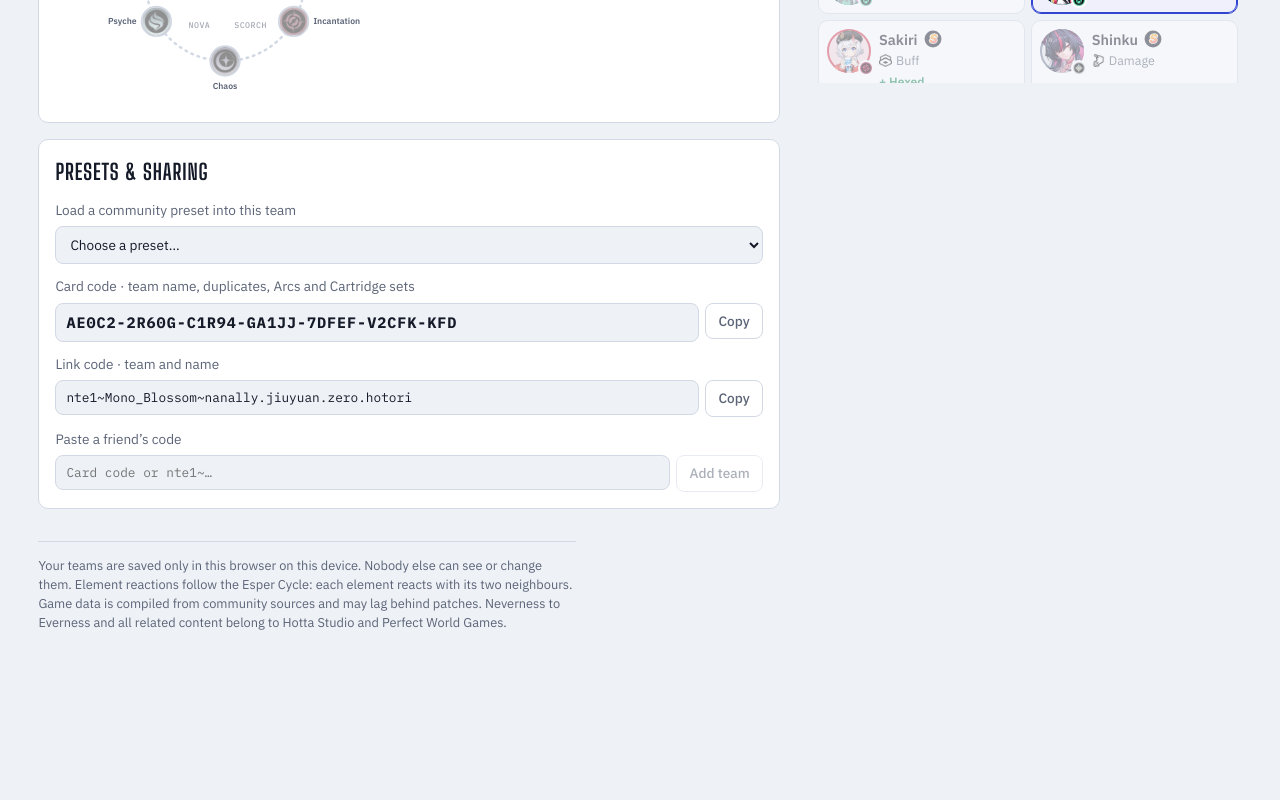
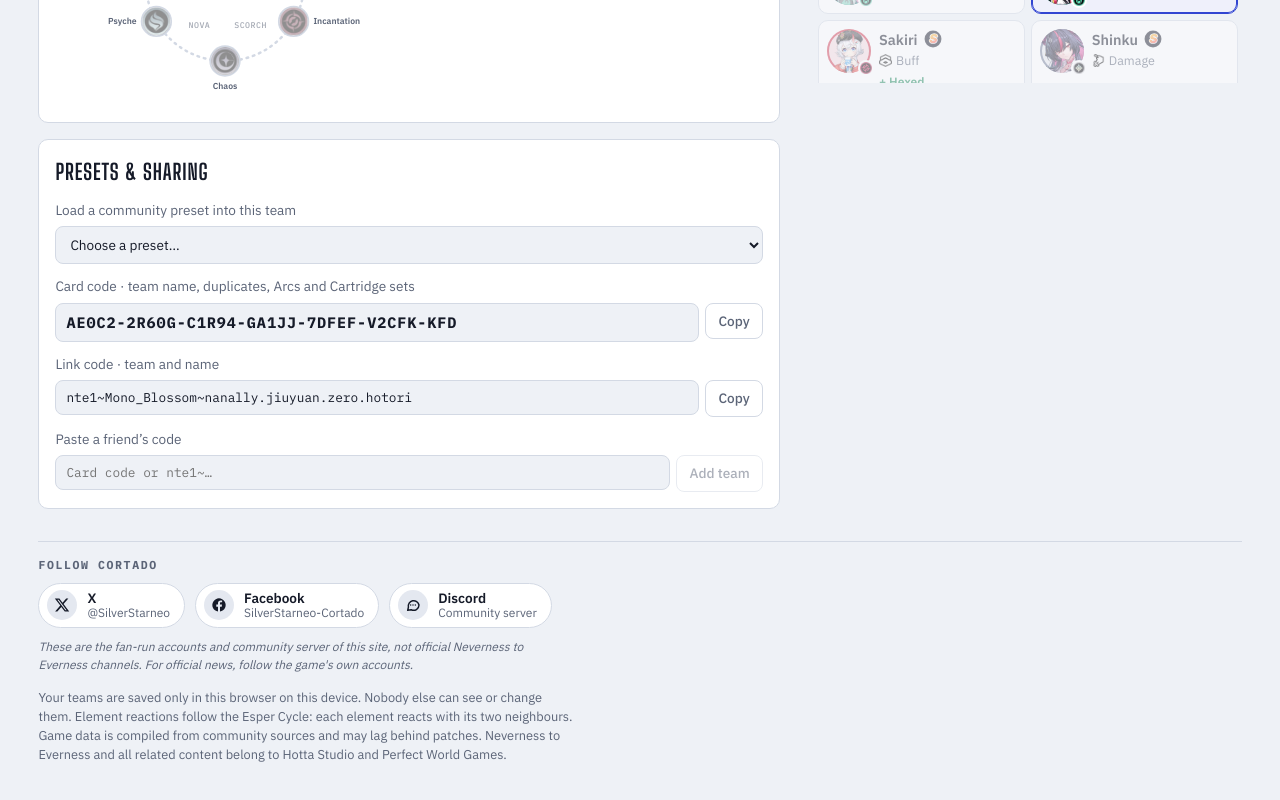
Before and after one commit to SalmanStarneo/nte-team-builder, a React (Vite) app: page / in a window 1280 px wide. Shown: the part 872-1672 px from the top of the page. Before the commit the page ends 1544 px from the top, so only its background shows below. Built offline with nearby package versions, Linux system fonts and the light colour scheme.

Commit message:
Add fan-run social links to the footer
X, Facebook and the community Discord, with a note that they are not official Neverness to Everness channels.

Co-Authored-By: Claude Opus 5.5 <noreply@anthropic.com>
Claude-Session: https://claude.ai/code/session_01THnzwembB6ikRgs4A7xnwB

```diff
--- a/src/App.jsx
+++ b/src/App.jsx
@@ -14,6 +14,7 @@ import LoadoutPanel from './components/LoadoutPanel.jsx';
 import GlossaryPage from './components/GlossaryPage.jsx';
 import ConsolePage from './components/ConsolePage.jsx';
 import Portrait from './components/Portrait.jsx';
+import SocialLinks from './components/SocialLinks.jsx';
 import Roster from './components/Roster.jsx';
 import SharePanel from './components/SharePanel.jsx';
 import TeamSlots from './components/TeamSlots.jsx';
@@ -189,10 +190,13 @@ export default function App() {
       {exporting && <ExportDialog team={active} onClose={() => setExporting(false)} />}
 
       <footer className="foot">
+        <SocialLinks />
+        <p className="foot__notes">
         Your teams are saved only in this browser on this device. Nobody else can see or change them.
         Element reactions follow the Esper Cycle: each element reacts with its two neighbours.
         Game data is compiled from community sources and may lag behind patches.
         Neverness to Everness and all related content belong to Hotta Studio and Perfect World Games.
+        </p>
       </footer>
     </div>
   );
--- /dev/null
+++ b/src/components/SocialLinks.jsx
@@ -0,0 +1,88 @@
+// Links to the fan-run Cortado accounts and community Discord.
+// These are the project's own channels, not official Neverness to Everness ones,
+// and the footer says so next to them.
+
+const LINKS = [
+  {
+    id: 'x',
+    label: 'X',
+    handle: '@SilverStarneo',
+    href: 'https://x.com/SilverStarneo',
+    icon: (
+      <svg viewBox="0 0 24 24" aria-hidden="true">
+        <path
+          fill="currentColor"
+          d="M18.24 2.25h3.31l-7.23 8.26 8.5 11.24h-6.65l-5.21-6.82-5.97 6.82H1.68l7.73-8.84L1.25 2.25h6.83l4.71 6.23 5.45-6.23Zm-1.16 17.52h1.83L7.08 4.13H5.12l11.96 15.64Z"
+        />
+      </svg>
+    ),
+  },
+  {
+    id: 'facebook',
+    label: 'Facebook',
+    handle: 'SilverStarneo-Cortado',
+    href: 'https://www.facebook.com/share/19TtHpBbu3/',
+    icon: (
+      <svg viewBox="0 0 24 24" aria-hidden="true">
+        <path
+          fill="currentColor"
+          d="M13.5 21.9v-7.4h2.6l.4-3.1h-3V9.5c0-.9.3-1.5 1.6-1.5h1.6V5.2c-.3 0-1.2-.1-2.3-.1-2.3 0-3.9 1.4-3.9 4v2.3H7.9v3.1h2.6v7.4a10 10 0 1 1 3 0Z"
+        />
+      </svg>
+    ),
+  },
+  {
+    // A plain chat bubble rather than the Discord logo, as in the rest of the brand.
+    id: 'discord',
+    label: 'Discord',
+    handle: 'Community server',
+    href: 'https://discord.gg/YnC439yB3',
+    icon: (
+      <svg
+        viewBox="0 0 24 24"
+        fill="none"
+        stroke="currentColor"
+        strokeWidth="2.2"
+        strokeLinecap="round"
+        strokeLinejoin="round"
+        aria-hidden="true"
+      >
+        <path d="M21 12a8 8 0 0 1-11.6 7.1L4 20l1.1-4.6A8 8 0 1 1 21 12Z" />
+        <path d="M8.5 12h.01M12 12h.01M15.5 12h.01" />
+      </svg>
+    ),
+  },
+];
+
+export default function SocialLinks() {
+  return (
+    <section className="social" aria-labelledby="social-title">
+      <h2 id="social-title" className="social__title">
+        Follow Cortado
+      </h2>
+      <ul className="social__list">
+        {LINKS.map((l) => (
+          <li key={l.id}>
+            <a
+              className={`social__link social__link--${l.id}`}
+              href={l.href}
+              target="_blank"
+              rel="noopener noreferrer"
+              aria-label={`${l.label}: ${l.handle} (opens in a new tab)`}
+            >
+              <span className="social__icon">{l.icon}</span>
+              <span className="social__text">
+                <span className="social__name">{l.label}</span>
+                <span className="social__handle">{l.handle}</span>
+              </span>
+            </a>
+          </li>
+        ))}
+      </ul>
+      <p className="social__note">
+        These are the fan-run accounts and community server of this site, not official
+        Neverness to Everness channels. For official news, follow the game&apos;s own accounts.
+      </p>
+    </section>
+  );
+}
--- a/src/styles.css
+++ b/src/styles.css
@@ -1277,7 +1277,93 @@ button {
   border-top: 1px solid var(--line);
   font-size: 0.8rem;
   color: var(--muted);
+}
+
+.foot__notes {
+  margin: 14px 0 0;
   max-width: 70ch;
+}
+
+/* Fan-run social links in the footer */
+.social__title {
+  margin: 0 0 10px;
+  font-family: var(--font-mono);
+  font-size: 0.72rem;
+  font-weight: 700;
+  letter-spacing: 0.14em;
+  text-transform: uppercase;
+  color: var(--muted);
+}
+
+.social__list {
+  list-style: none;
+  margin: 0;
+  padding: 0;
+  display: flex;
+  flex-wrap: wrap;
+  gap: 10px;
+}
+
+.social__link {
+  display: flex;
+  align-items: center;
+  gap: 10px;
+  min-height: 44px;
+  padding: 6px 14px 6px 8px;
+  border: 1px solid var(--line);
+  border-radius: 999px;
+  background: var(--surface);
+  color: var(--fg);
+  text-decoration: none;
+  transition: border-color 0.15s, transform 0.15s;
+}
+
+.social__link:hover {
+  border-color: var(--accent);
+  transform: translateY(-1px);
+}
+
+.social__link:focus-visible {
+  outline: 2px solid var(--accent);
+  outline-offset: 2px;
+}
+
+.social__icon {
+  display: grid;
+  place-items: center;
+  width: 30px;
+  height: 30px;
+  border-radius: 50%;
+  background: var(--surface-2);
+  flex-shrink: 0;
+}
+
+.social__icon svg {
+  width: 16px;
+  height: 16px;
+}
+
+.social__text {
+  display: flex;
+  flex-direction: column;
+  line-height: 1.2;
+}
+
+.social__name {
+  font-weight: 600;
+  font-size: 0.85rem;
+}
+
+.social__handle {
+  font-size: 0.75rem;
+  color: var(--muted);
+}
+
+.social__note {
+  margin: 10px 0 0;
+  max-width: 70ch;
+  font-size: 0.75rem;
+  font-style: italic;
 }
 
 @media (prefers-reduced-motion: reduce) {
```
